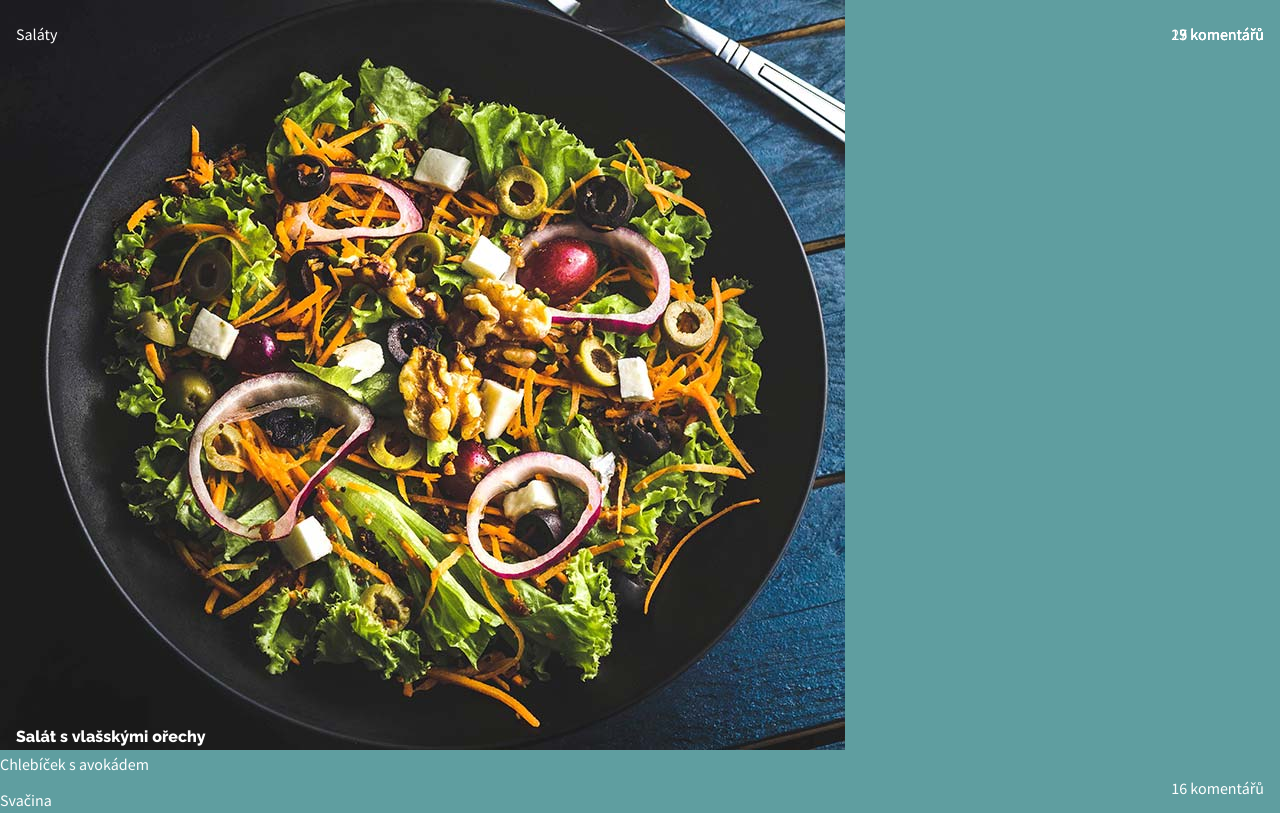
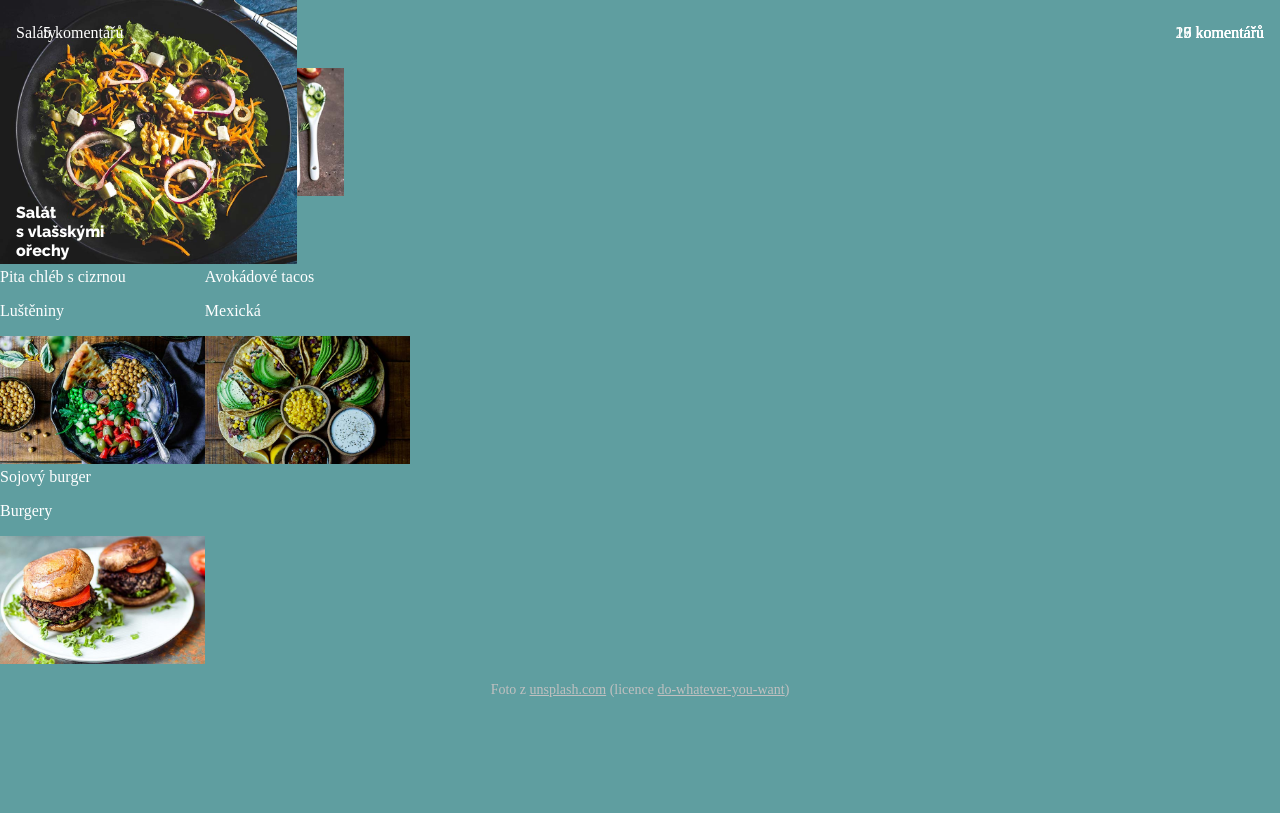
Before and after one commit to Czechitas-Liberec-HTML-CSS-2021-DK/projekt-04-recepty-blackorwhitcat, a plain HTML site: page vege/index.html in a window 1280 px wide. Shown: the top 813 px of the page. Drawn offline with Linux system fonts and the light colour scheme.

Commit message:
další velmi nesouvisející změny

```diff
--- a/vege/index.html
+++ b/vege/index.html
@@ -20,12 +20,12 @@
             </div>
             <p class="nadpis-salaty">Saláty</p>
             <p class="komentare">5 komentářů</p>
-            <img src="images/salat.jpg" alt="salát s vlašskými ořechy">
+            <img class="obrazek-hlavni-recept" src="images/salat.jpg" alt="salát s vlašskými ořechy">
         </div>
 
         <!-- maly recept 2 -->
 
-        <div class="maly2">
+        <div class="maly">
             <div class="nadpis-vedlejsi">
                 Chlebíček s&nbsp;avokádem
             </div>
@@ -36,7 +36,7 @@
 
         <!-- maly recept 3 -->
 
-        <div class="maly3">
+        <div class="maly maly3">
             <div class="nadpis-vedlejsi">
                 Pita chléb s&nbsp;cizrnou
             </div>
@@ -47,7 +47,7 @@
 
         <!-- maly recept 4 -->
 
-        <div class="maly4">
+        <div class="maly maly4">
             <div class="nadpis-vedlejsi">
                 Avokádové tacos
             </div>
@@ -58,7 +58,7 @@
 
         <!-- maly recept 5 -->
 
-        <div class="maly5">
+        <div class="maly maly5">
             <div class="nadpis-vedlejsi">
                 Sojový burger
             </div>
--- a/vege/style.css
+++ b/vege/style.css
@@ -20,7 +20,6 @@ středně široké obrazovky:
 
 body {
     margin: 0;
-    font-family: 'Source Sans Pro', sans-serif;
     color: white;
     background-color: cadetblue;
 }
@@ -40,12 +39,23 @@ body {
 /* ----- DOLE BUDE TVOJE CSS ----- */
 /* ------------------------------- */
 
-.hlavni img  {
-    min-height: 200px;
+.kontejner {
+    display: flex;
+    flex-wrap: wrap;
+    flex: 100%;
+
 }
 
-.obrazek-vedlejsi.recept {
+.hlavni {
+    max-width: inherit;
+    min-height: 200px;
+    display:block;
+}
+
+.maly {
+
     min-height: 90px;
+    display:block;
 }
 
 .hlavni {
@@ -69,6 +79,7 @@ body {
     position: absolute;
     top: 8px;
     left: 16px;
+    font-size: 0,8rem;
 }
 
 .komentare {
@@ -76,3 +87,29 @@ body {
     top: 8px;
     right: 16px;
 }
+
+.obrazek-hlavni-recept {
+    object-fit: cover;
+    object-position: center;
+    height: 33vh;
+}
+
+.obrazek-vedlejsi-recept {
+    object-fit: cover;
+    object-position: center;
+    height: 16vh;
+}
+
+@media (min-width: 480px) {
+    .kontejner {
+        flex: 50%;
+        max-width: 50%;
+    }
+}
+
+@media (min-width: 860px) {
+    .kontejner {
+        flex: 33%;
+        max-width: 33%;
+    }
+}
```
